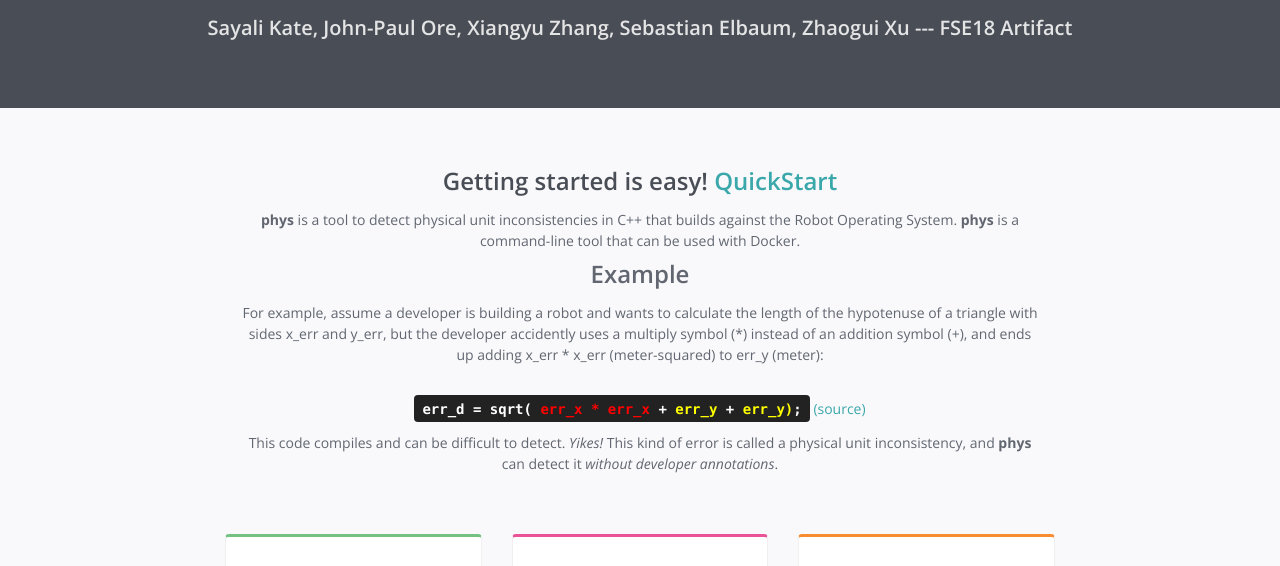
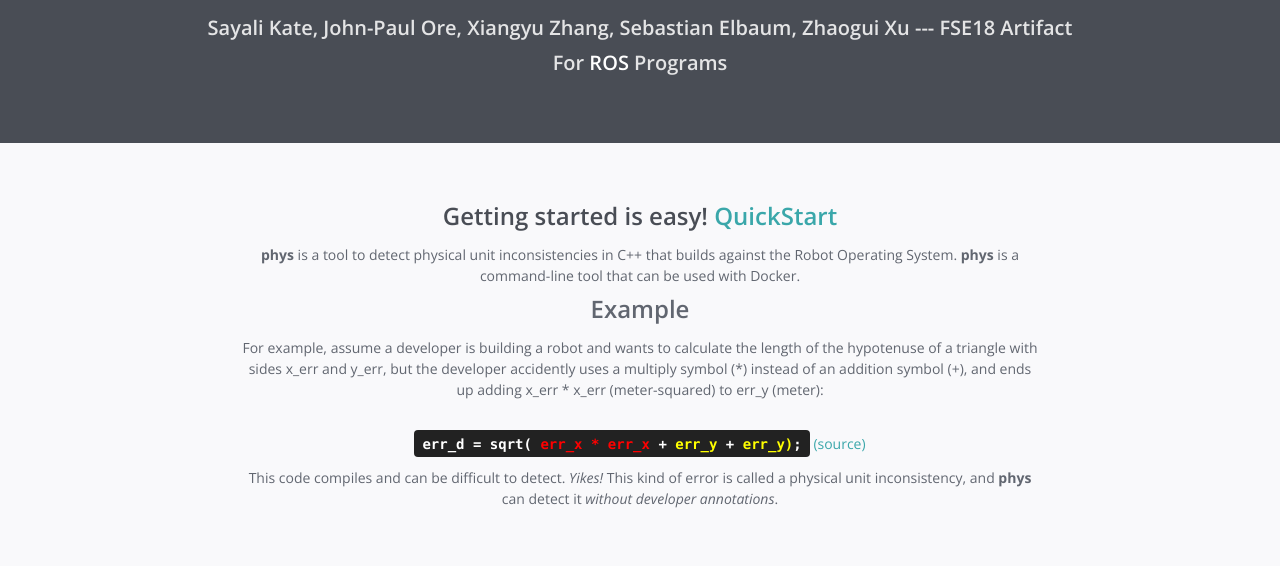
Before and after one commit to unl-nimbus-lab/phys, a plain HTML site: page docs/index.html in a window 1280 px wide. Shown: the part 156-722 px from the top of the page. Drawn offline with nearby package versions, Linux system fonts and the light colour scheme; a web font is replaced by a local one.

Commit message:
added for ROS

```diff
--- a/docs/index.html
+++ b/docs/index.html
@@ -55,7 +55,7 @@
                 </div><!--//branding-->
                 <div class="tagline">
                     <p>Sayali Kate, John-Paul Ore, Xiangyu Zhang, Sebastian Elbaum, Zhaogui Xu --- FSE18 Artifact</p>
-                    <!--<p>For <a href="http://www.ros.org/">ROS</a> Programs </p>-->
+                    <p>For <a href="http://www.ros.org/">ROS</a> Programs </p>
                 </div><!--//tagline-->
 
             </div><!--//container-->
```
